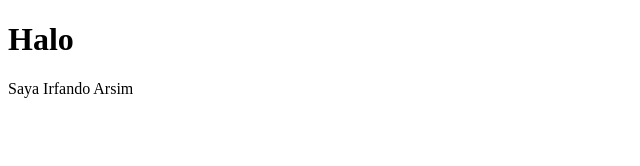
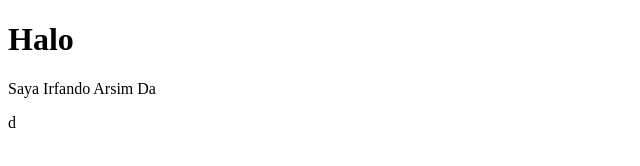
Before and after one commit to irfandoart1626/test1, a plain HTML site: page index.html in a window 1280 px wide. Shown: the full height of the page, 0-640 px from the left. Drawn offline with Linux system fonts and the light colour scheme.

Commit message:
Refactor:index.html

```diff
--- a/index.html
+++ b/index.html
@@ -7,6 +7,7 @@
 </head>
 <body>
     <h1>Halo</h1>
-    <p>Saya Irfando Arsim</p>
+    <p>Saya Irfando Arsim Da</p>
+    <p>d</p>
 </body>
 </html>
```
